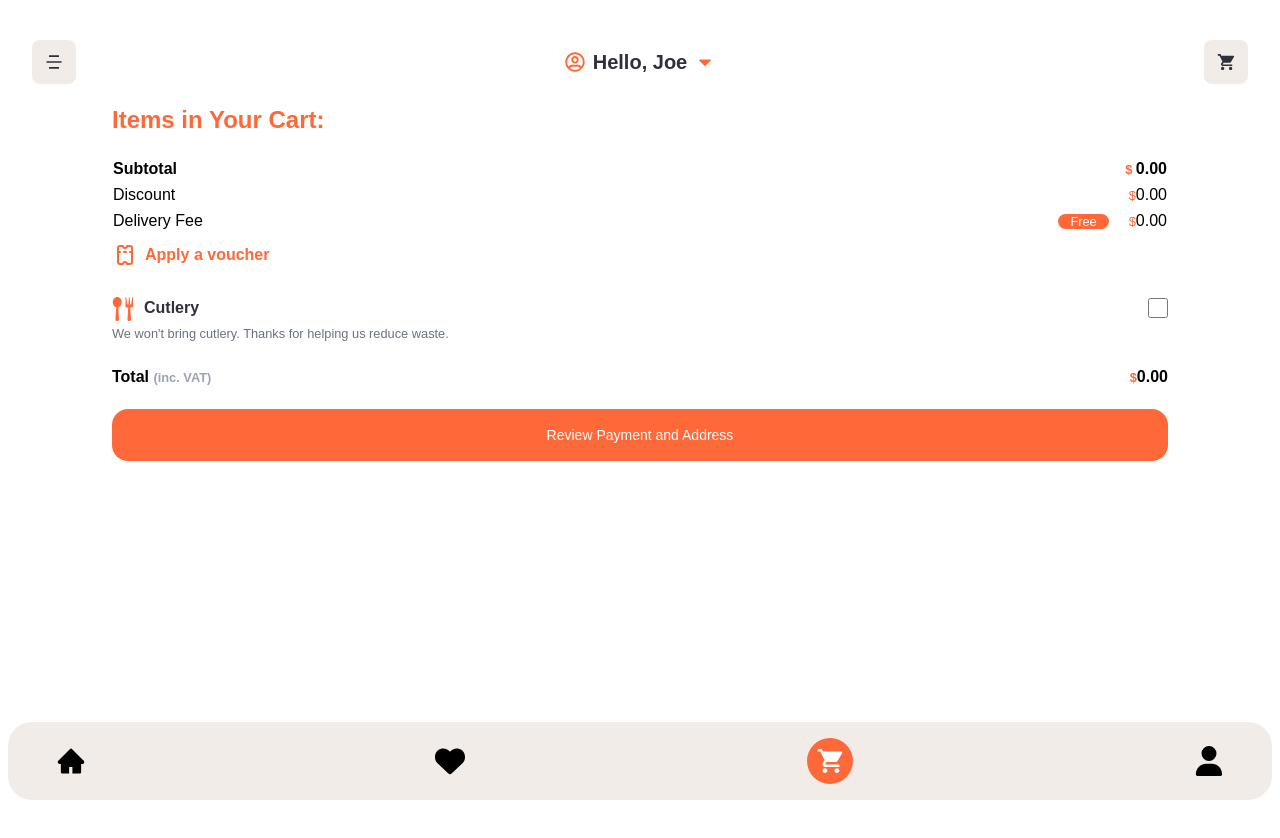
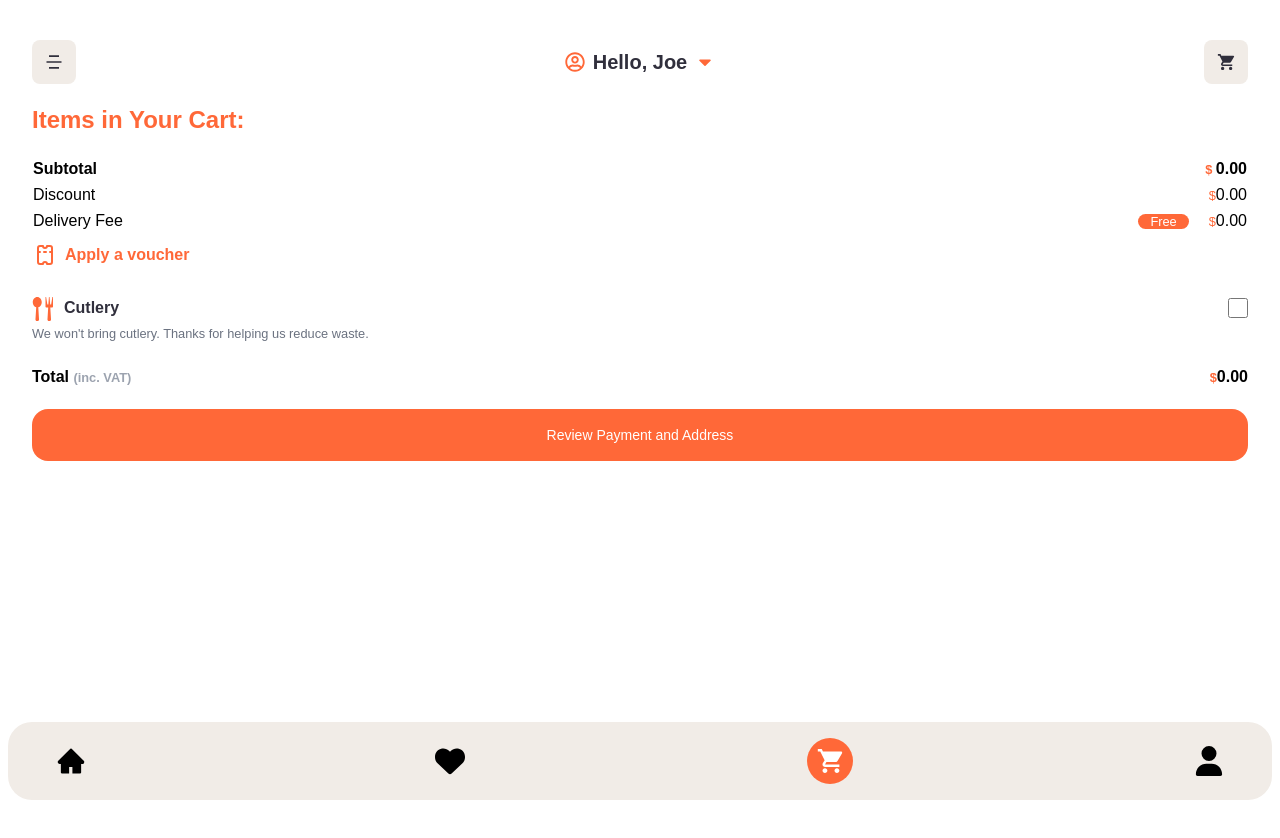
Before and after one commit to alonzojoe/food-delivery, a React (Vite) app: page /home/cart in a window 1280 px wide. Shown: the top 838 px of the page. Built offline with nearby package versions, Linux system fonts and the light colour scheme.

Commit message:
style: override container padding-x

```diff
--- a/src/pages/Cart/Cart.tsx
+++ b/src/pages/Cart/Cart.tsx
@@ -4,7 +4,6 @@ import { useAppDispatch, useAppSelector } from "@/store/store";
 import { type CartItem } from "@/store/features/cartSlice";
 import CartItems from "@/pages/Cart/components/CartItems";
 import CartComputation from "@/pages/Cart/components/CartComputation";
-
 
 const Cart = () => {
   const dispatch = useAppDispatch();
@@ -20,7 +19,7 @@ const Cart = () => {
   }, [dispatch]);
 
   return (
-    <div className="container my-5  h-dvh">
+    <div className="container !px-0 my-5  h-dvh">
       <h2 className="text-2xl mb-2 font-semibold text-primary border-primary border-b-1 decoration-dashed">
         Items in Your Cart:
       </h2>
--- a/src/pages/Favorites/Favorites.tsx
+++ b/src/pages/Favorites/Favorites.tsx
@@ -47,7 +47,7 @@ const Favorites = () => {
   };
 
   return (
-    <div className="container my-5  h-dvh">
+    <div className="container !px-0 my-5  h-dvh">
       <h2 className="text-primary text-2xl font-bold">Favorites</h2>
       <div className="mt-5">
         <div className="grid cols-1 md:grid-cols-2 2xl:grid-cols-3 gap-8">
```
